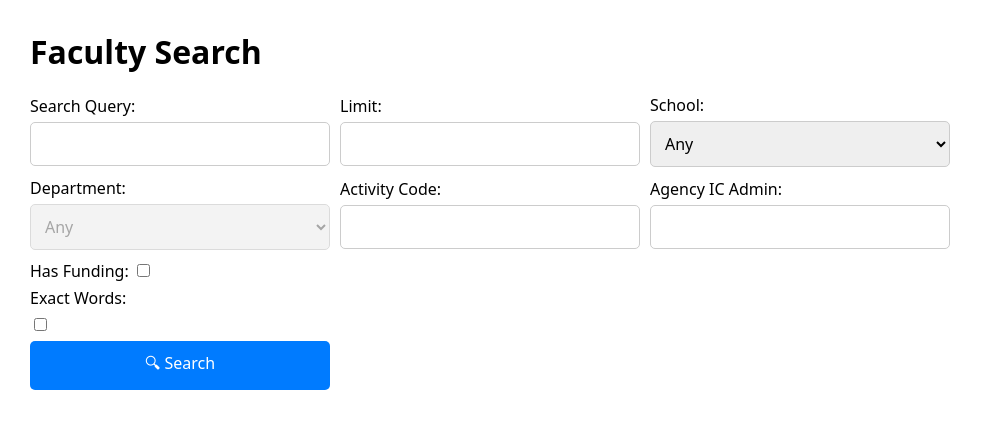
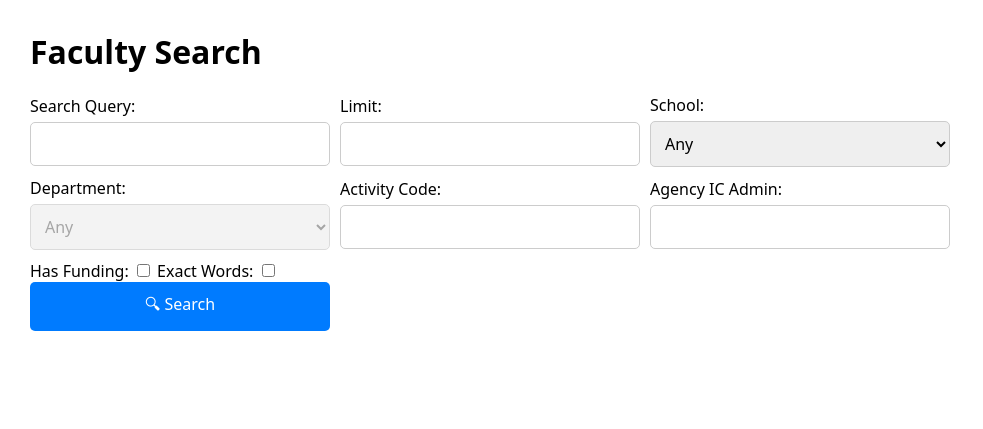
Before and after one commit to uvarc/uvarc-dac-foi, a Flask app: page / in a window 1280 px wide. Shown: the top 429 px of the page, without its empty margins (0-983 px from the left). Run offline with Flask 3, Linux system fonts and the light colour scheme.

Commit message:
moved both checkboxes above search button

```diff
--- a/frontend/html/search.html
+++ b/frontend/html/search.html
@@ -44,18 +44,18 @@
                 <label for="agency_ic_admin">Agency IC Admin:</label>
                 <input type="text" id="agency_ic_admin" name="agency_ic_admin">
             </div>
-            <div class="inputContainer checkboxContainer">
-                <div>
+            <div class="inputContainer" >
+                <span>
                     <label for="has_funding">Has Funding:</label>
                     <input type="checkbox" id="has_funding" name="has_funding">
-                </div>
-                <div>
+                </span>
+                <span>
                     <label for="exact_words">Exact Words:</label>
                     <input type="checkbox" id="exact_words" name="exact_words">
-                </div>
-                <button type="submit">🔍&#xFE0E; Search</button>
+                </span>
+            <button type="submit">🔍&#xFE0E; Search</button>
+
             </div>
-
     </form>
     <svg class="hidden" id="loadingSpinner" width="50px" height="50px" viewBox="0 0 50 50" xmlns="http://www.w3.org/2000/svg">
         <circle cx="25" cy="25" r="20" fill="none" stroke="#4A90E2" stroke-width="4" stroke-linecap="round"
--- a/frontend/html/static/css/style.css
+++ b/frontend/html/static/css/style.css
@@ -16,7 +16,7 @@ input[type="text"], input[type="number"], select {
     width: 100%; /* Make input elements take full width of their container */
 }
 
-label:not([for="has_funding"]) {
+label:not([for="has_funding"]):not([for="exact_words"]) {
     display: block; /* Make label elements block-level */
     margin-bottom: 5px; /* Add some space below the labels */
 }
@@ -47,6 +47,7 @@ button[type="submit"] {
     background-color: #007bff;
     color: white;
     margin-top: auto;
+    width: 100%;
 }
 
 button:hover, a.button:hover {
```
